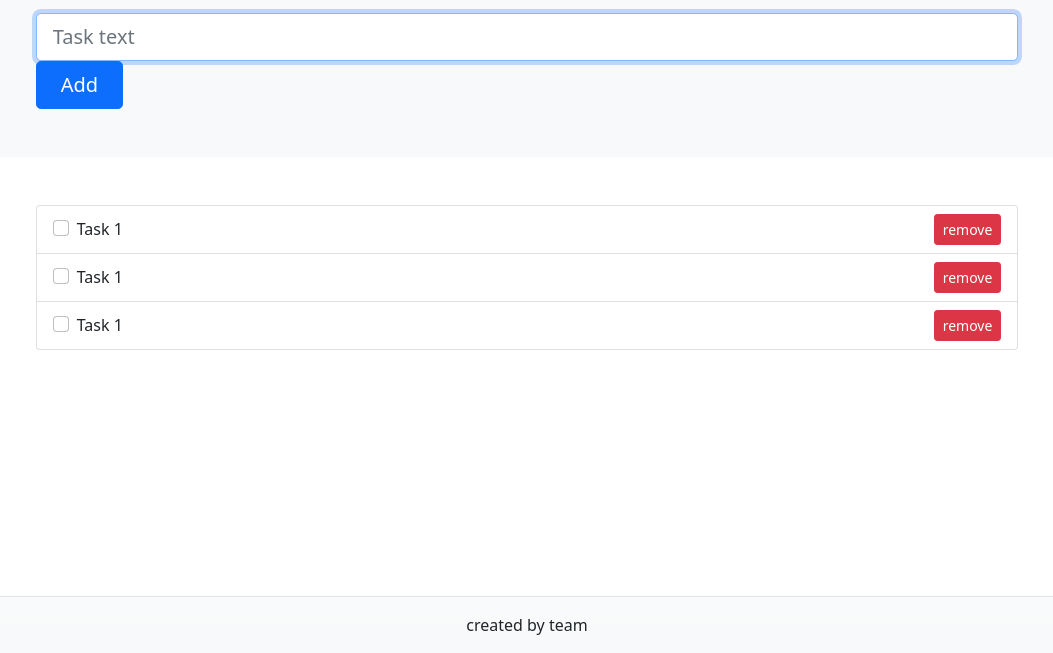
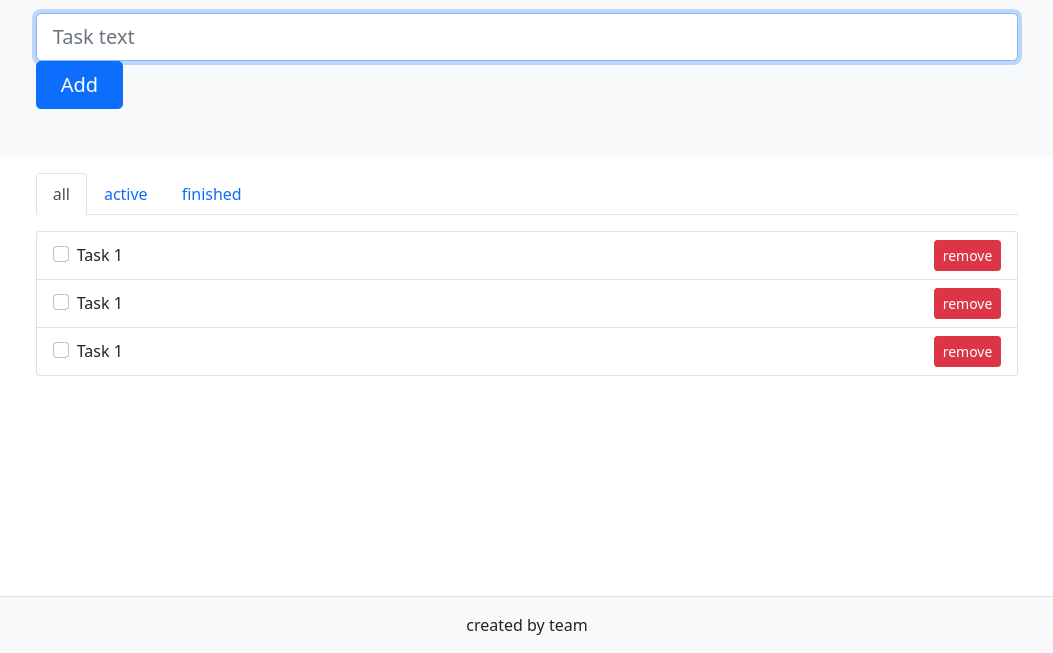
Before and after one commit to alex-ismailov/todo-list-bs-html-template, a website built with webpack: page index.html in a window 1280 px wide. Shown: the part 147-800 px from the top of the page, without its empty margins (113-1166 px from the left). Built offline with nearby package versions, Linux system fonts and the light colour scheme.

Commit message:
Add(index.html) navigation all, active, finished tasks

```diff
--- a/index.html
+++ b/index.html
@@ -26,11 +26,26 @@
         </div>
       </div>
     </section>
-    <!-- здесь можно добавить секцию c all active completed задачами -->
-    <section class="container-fluid p-5">
+    <div class="container-fluid px-5 py-3">
       <div class="row">
         <div class="col-lg-10 mx-auto">
-          <!-- <h2 class="text-center">Tasks</h2> -->
+          <ul class="nav nav-tabs">
+            <li class="nav-item">
+              <a class="nav-link active" aria-current="page" href="#">all</a>
+            </li>
+            <li class="nav-item">
+              <a class="nav-link" href="#">active</a>
+            </li>
+            <li class="nav-item">
+              <a class="nav-link" href="#">finished</a>
+            </li>
+          </ul>
+        </div>
+      </div>
+    </div>
+    <section class="container-fluid px-5">
+      <div class="row">
+        <div class="col-lg-10 mx-auto">
           <ul class="list-group mb-5">
             <li class="list-group-item d-flex justify-content-start align-items-center">
               <div class="form-check">
@@ -59,7 +74,6 @@
     </section>
   </main>
   <footer class="footer border-top py-3 mt-5 bg-light bg-gradient">
-    <!-- <footer class="footer border-top py-3 mt-5"></footer> -->
     <div class="container-xl">
       <div class="text-center">
         created by team
```
